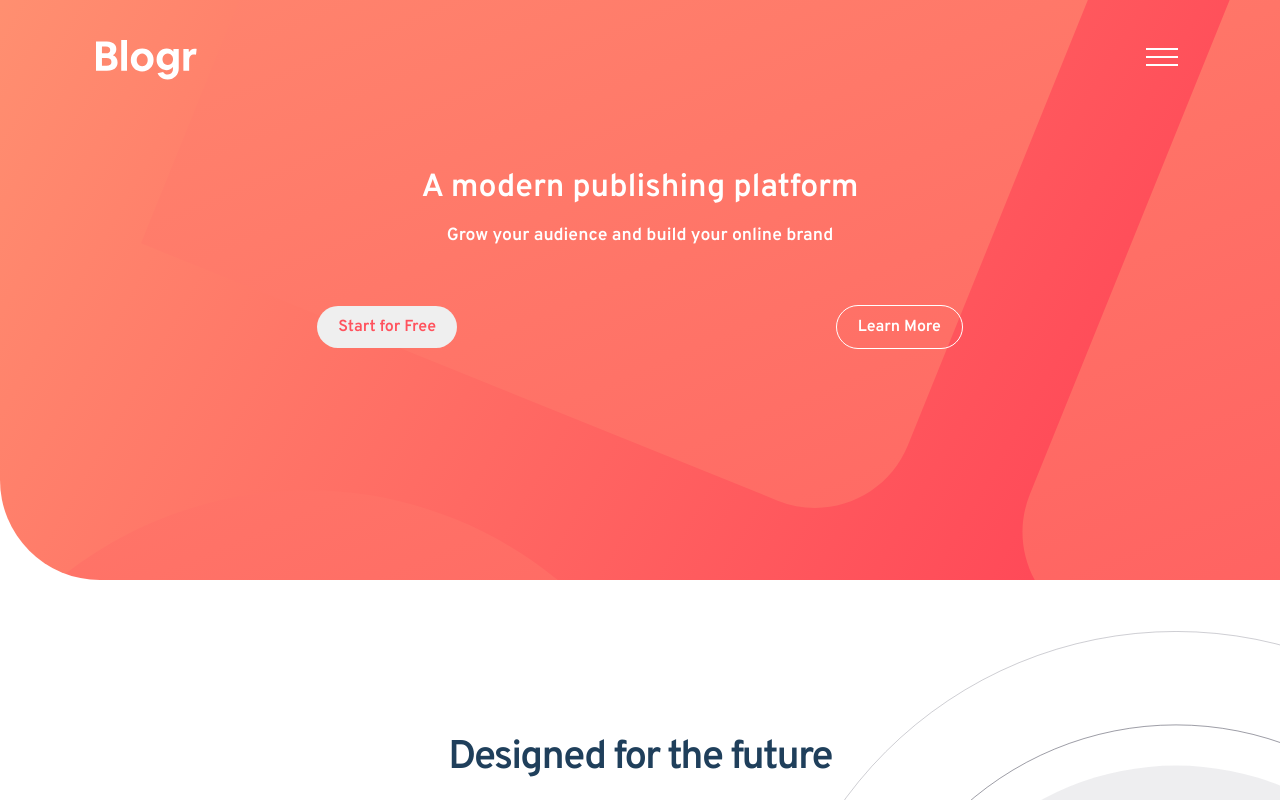
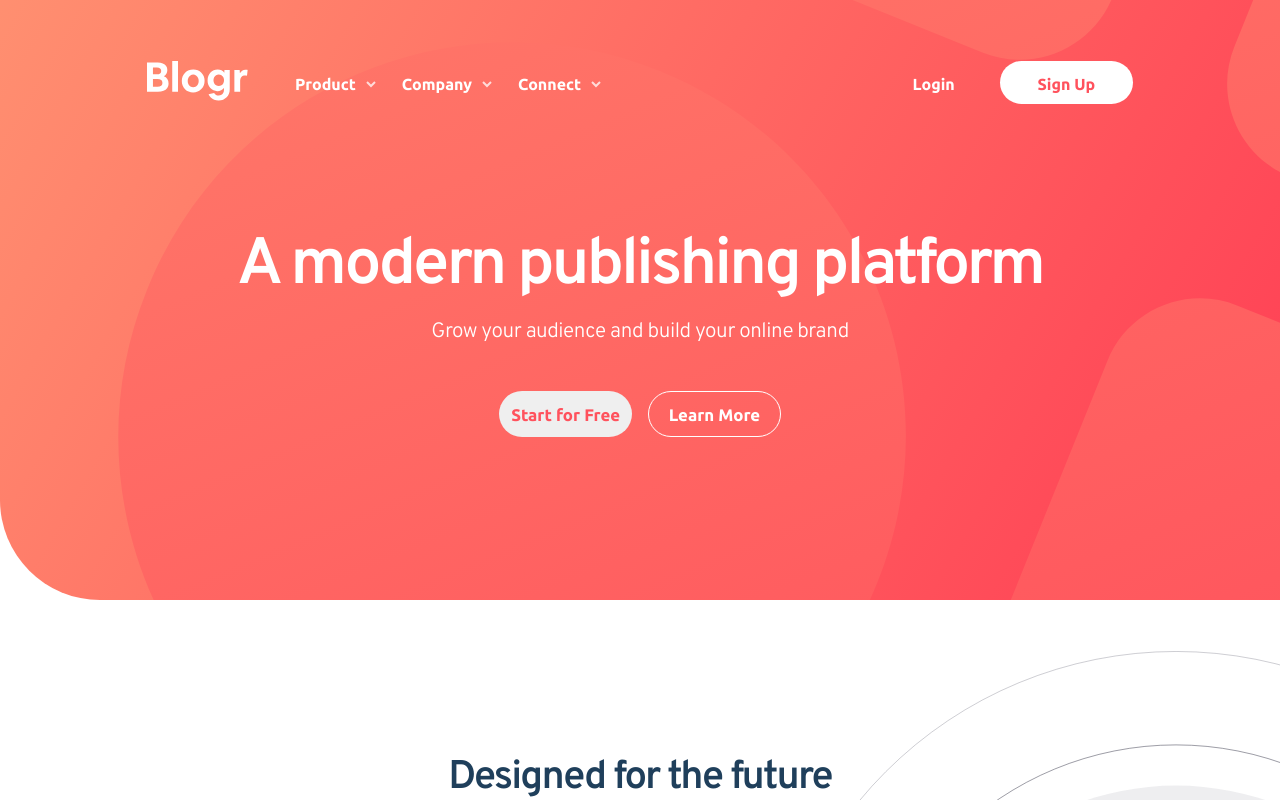
Before and after one commit to katarzyna-kw/blogr-landing, a React (Create React App) app: page / in a window 1280 px wide. Shown: the top 800 px of the page. Built offline with nearby package versions, Linux system fonts and the light colour scheme.

Commit message:
Header/Navbar styles for tablet/desktop

```diff
--- a/src/components/Header/Header.css
+++ b/src/components/Header/Header.css
@@ -2,6 +2,7 @@
   background-repeat: no-repeat;
   object-fit: cover;
   background-position: top 37% left 36%;
+  background-attachment: fixed;
   overflow: hidden;
   padding-bottom: 5rem;
   border-bottom-left-radius: var(--border-radius-lg);
@@ -9,8 +10,6 @@
   flex-flow: column nowrap;
   align-items: center;
   justify-content: flex-start;
-    min-height: 500px;
-    margin-bottom: 100px;
 }
 
 .header__head {
@@ -26,41 +25,51 @@
 .header__h2 {
   color: var(--white);
   text-align: center;
-    padding: .5rem 2.5rem;
+  padding: 0.5rem 2.5rem;
   margin: 0;
 }
 
 .header__h1 {
   font-size: 2rem;
   margin-top: 50px;
+  font-weight: 600;
 }
 
 .header__h2 {
   font-size: 1.1rem;
   margin-bottom: 50px;
+  font-weight: 300;
 }
 
 .btn__container {
   width: 80%;
   display: flex;
   flex-flow: row wrap;
-    justify-content: space-around;
-    align-items: center;
+  justify-content: center;
+}
+
+.btn__container > button:not(:last-child) {
+  margin-right: 1rem;
+}
+
+.header__btn {
+  font-family: "Ubuntu", sans-serif;
+  width: 8.3rem;
 }
 
 .btn {
   border: 0;
   border-radius: var(--border-radius-lg);
-    font-family: "Overpass", sans-serif;
   font-weight: 600;
-    padding: .7rem 1.3rem;
-    font-size: 1rem;
+  padding: 0.85rem 0.7rem 0.7rem 0.7rem;
   cursor: pointer;
-    min-width: 3rem;
 }
 
 .btn--filled {
+  font-family: "Ubuntu", sans-serif;
   color: var(--red);
+  font-size: 1.05rem;
+  width: 8.3rem;
 }
 
 .btn--filled:hover {
@@ -69,12 +78,72 @@
 }
 
 .btn--outline {
+  font-family: "Ubuntu", sans-serif;
   background-color: transparent;
   color: var(--white);
   border: 1px solid var(--white);
+  font-size: 1.05rem;
+  width: 8.3rem;
 }
 
 .btn--outline:hover {
   background-color: var(--white);
   color: var(--red);
 }
+
+@media (min-width: 700px) {
+  .header__container {
+    background-position: top 54.7% left 25.2%;
+  }
+
+  .header__head {
+    width: 90%;
+    flex-flow: row nowrap;
+    align-items: flex-start;
+    justify-content: space-around;
+    margin: 61px 0 0 0;
+    /* background-color: yellowgreen; */
+  }
+
+  .header__h1 {
+    font-size: 4.1rem;
+    margin-top: 113px;
+    letter-spacing: -0.2rem;
+  }
+
+  .header__h2 {
+    font-size: 1.3rem;
+    padding-top: 3px;
+    letter-spacing: -0.03rem;
+  }
+
+  .btn__container {
+    /* justify-content: center; */
+    margin-top: -0.75rem;
+  }
+
+  /* .btn__container>button:not(:last-child) {
+    margin-right: 1rem;
+  } */
+}
+
+@media (min-width: 1000px) {
+  .header__container {
+    min-height: 520px;
+  }
+
+  .header__head {
+    width: 77%;
+    justify-content: space-between;
+    /* background-color: tomato; */
+  }
+
+  .btn__container {
+    justify-content: center;
+    margin-top: -0.75rem;
+  }
+
+  /* .header__head>* {
+    background-color: turquoise;
+  } */
+}
--- a/src/components/Header/index.jsx
+++ b/src/components/Header/index.jsx
@@ -1,67 +1,69 @@
-import React, { useState, useEffect } from 'react'
-import Navbar from '../Navbar'
-import desktopBg from '../../images/bg-pattern-intro-desktop.svg'
-import mobileBg from '../../images/bg-pattern-intro-mobile.svg'
-import logo from '../../images/logo.svg'
-import hamburger from '../../images/icon-hamburger.svg'
-import close from '../../images/icon-close.svg'
-import './Header.css';
+import React, { useState, useEffect } from "react";
+import Navbar from "../Navbar";
+import desktopBg from "../../images/bg-pattern-intro-desktop.svg";
+import mobileBg from "../../images/bg-pattern-intro-mobile.svg";
+import logo from "../../images/logo.svg";
+import hamburger from "../../images/icon-hamburger.svg";
+import close from "../../images/icon-close.svg";
+import "./Header.css";
 
 function Header() {
-
   const [windowWidth, setWindowWidth] = useState(window.innerWidth);
-  const bgUrl = window.innerWidth >= 600 ? desktopBg : mobileBg
+  const bgUrl = window.innerWidth >= 700 ? desktopBg : mobileBg;
   const [isOpen, setIsOpen] = useState(false);
+  const isDesktop = windowWidth >= 700 ? true : false;
 
   useEffect(() => {
-    const updateBg = () => {
+    const updateWindow = () => {
       setWindowWidth(window.innerWidth);
-    }
+    };
 
-    window.addEventListener("resize", updateBg);
+    window.addEventListener("resize", updateWindow);
 
-    return () => window.removeEventListener("resize", updateBg);
-    },
-  []);
+    return () => window.removeEventListener("resize", updateWindow);
+  }, []);
 
   const handleToggle = () => {
-    setIsOpen(prev => !prev)
-  }
+    setIsOpen((prev) => !prev);
+  };
 
   return (
-    <section className="header__container" style={{backgroundImage: `url(${bgUrl}), var(--gradient-header)`, objectFit: "cover"}}>
+    <section
+      className="header__container"
+      style={{
+        backgroundImage: `url(${bgUrl}), var(--gradient-header)`,
+        objectFit: "cover",
+      }}
+    >
       <div className="header__head">
-          <img src={logo} alt="Blogr logo" />
-          {!isOpen &&
+        <img className="header__logo" src={logo} alt="Blogr logo" />
+        {!isOpen && !isDesktop && (
           <button className="navbar__btn">
             <img
               src={hamburger}
               alt="Click to open menu"
               onClick={handleToggle}
             />
-            </button>}
-          {isOpen &&
+          </button>
+        )}
+        {isOpen && !isDesktop && (
           <button className="navbar__btn">
-            <img
-              src={close}
-              alt="Click to close menu"
-              onClick={handleToggle}
-            />
-            </button>}
+            <img src={close} alt="Click to close menu" onClick={handleToggle} />
+          </button>
+        )}
+        {isDesktop && <Navbar desktop={isDesktop}/> }
       </div>
-        {isOpen && <Navbar />}
-        <h1 className="header__h1">
-          A modern publishing platform
-        </h1>
+      {isOpen && !isDesktop && <Navbar />}
+      <h1 className="header__h1">A modern publishing platform</h1>
       <h2 className="header__h2">
         Grow your audience and build your online brand
       </h2>
       <div className="btn__container">
-            <button className="btn btn--filled">Start for Free</button>
-            <button className="btn btn--outline">Learn More</button>
+        <button className="header__btn btn btn--filled">Start for Free</button>
+        <button className="header__btn btn btn--outline">Learn More</button>
       </div>
     </section>
-  )
+  );
 }
 
 export default Header;
--- a/src/components/Navbar/Navbar.css
+++ b/src/components/Navbar/Navbar.css
@@ -13,13 +13,27 @@
 }
 
 .navbar__nav {
-    width: 85%;
+  display: flex;
+  flex-flow: column nowrap;
+  align-items: center;
+  justify-content: center;
+  width: 100%;
+}
+
+.navbar__item {
+  width: 100%;
+  display: flex;
   padding-top: 30px;
+  flex-flow: column wrap;
+  justify-content: center;
+  align-items: center;
 }
 
 .navbar__section {
   list-style-type: none;
   padding: 0;
+  width: 85%;
+  font-family: "Overpass", sans-serif;
 }
 
 .navbar__btn {
@@ -30,6 +44,11 @@
   font-family: "Overpass", sans-serif;
   font-size: 1.4rem;
   font-weight: 600;
+  display: flex;
+  flex-flow: row nowrap;
+  align-items: center;
+  justify-content: center;
+  width: 8.3rem;
 }
 
 .navbar__btn--active {
@@ -52,6 +71,7 @@
   font-size: 1.4rem;
   width: 100%;
   padding: 10px 0;
+  cursor: pointer;
 }
 
 .navbar__link:hover {
@@ -65,6 +85,12 @@
   padding: 25px 0 10px 0;
 }
 
+.navbar__link:nth-last-child(1) {
+  border-bottom-left-radius: var(--border-radius-sm);
+  border-bottom-right-radius: var(--border-radius-sm);
+  padding: 10px 0 25px 0;
+}
+
 .navbar__divider {
   background-color: var(--gray);
   width: 90%;
@@ -72,7 +98,7 @@
   margin-top: 20px;
 }
 
-.navbar__btn-container {
+.navbar__btn__container {
   display: flex;
   flex-flow: column nowrap;
   justify-content: space-around;
@@ -84,17 +110,161 @@
 .btn--borderless {
   background-color: transparent;
   color: var(--headings);
+  font-size: 1.05rem;
 }
 
 .btn--borderless:hover {
-    background-color: var(--gray);
+  text-decoration: underline;
 }
 
 .btn--gradient {
   background: var(--gradient-header);
   color: var(--white);
+  font-size: 1.05rem;
 }
 
 .btn--gradient:hover {
   background: linear-gradient(120deg, var(--light-red), var(--red));
 }
+
+@media (min-width: 700px) {
+  .navbar {
+    position: static;
+    background-color: transparent;
+    box-shadow: none;
+    flex-flow: row nowrap;
+    align-items: flex-start;
+    justify-content: space-between;
+    margin-top: 0rem;
+    padding: 0 0rem 0 1rem;
+  }
+
+  .navbar__nav {
+    display: grid;
+    grid-template-columns: repeat(3, auto);
+    align-items: center;
+    justify-items: center;
+  }
+
+  .navbar__item {
+    margin: 0;
+    padding: 0;
+    margin-top: 13px;
+  }
+
+  .navbar__btn {
+    font-family: "Ubuntu", sans-serif;
+    font-size: 0.8rem;
+    color: var(--white);
+    margin: 0;
+    padding-left: 0;
+    display: flex;
+    flex-flow: row nowrap;
+    align-items: center;
+    width: auto;
+  }
+
+  .navbar__btn:hover {
+    text-decoration: underline;
+  }
+
+  .navbar__section {
+    box-shadow: rgba(0, 0, 0, 0.35) 0px 5px 15px;
+    text-align: left;
+    background-color: var(--white);
+    border-radius: var(--border-radius-sm);
+    position: absolute;
+    width: 100%;
+    top: 51px;
+    margin-left: 1.2rem;
+    width: 10.5rem;
+    height: auto;
+    font-family: "Ubuntu", sans-serif;
+  }
+
+  .navbar__link {
+    background-color: transparent;
+    color: #000;
+    width: 100%;
+    font-size: 0.8rem;
+    padding: 10px 0 10px 1.5rem;
+  }
+
+  .navbar__link:nth-of-type(1) {
+    padding: 10px 0 10px 1.5rem;
+  }
+
+  .navbar__link:nth-last-child(1) {
+    padding: 10px 0 25px 1.5rem;
+  }
+
+  .navbar__link:hover {
+    text-decoration: none;
+    font-weight: bold;
+  }
+
+  .navbar__btn__container {
+    display: grid;
+    grid-template-columns: repeat(2, auto);
+    grid-gap: 0rem;
+    min-height: 30px;
+    margin-top: 0;
+  }
+
+  .navbar__arrow {
+    padding: 2px 0 2px 10px;
+    margin-right: 20px;
+  }
+
+  .navbar__arrow--reverse {
+    padding: 2px 10px 2px 0;
+    margin-right: 20px;
+  }
+
+  .btn--borderless {
+    color: var(--white);
+  }
+
+  .btn--gradient {
+    background: var(--white);
+    color: var(--red);
+    font-weight: 600;
+  }
+
+  .btn--gradient:hover {
+    background: var(--light-red);
+    color: var(--white);
+  }
+
+  .btn--borderless,
+  .btn--gradient {
+    font-size: 0.8rem;
+    width: 6rem;
+  }
+}
+
+@media (min-width: 1115px) {
+  .navbar {
+    padding: 0 0rem 0 0rem;
+    justify-content: space-between;
+  }
+
+  .navbar__nav {
+    width: auto;
+  }
+
+  .navbar__btn,
+  .btn--gradient,
+  .btn--borderless {
+    font-size: 1rem;
+  }
+
+  .btn--gradient,
+  .btn--borderless {
+    width: 8.3rem;
+  }
+
+  .navbar__link {
+    font-size: 1rem;
+  }
+}
--- a/src/components/Navbar/index.jsx
+++ b/src/components/Navbar/index.jsx
@@ -1,94 +1,129 @@
-import React, {useState} from 'react'
-import upArrow from '../../images/icon-arrow-dark.svg'
-import { navbarLinks, navbarProducts, navbarContact, navbarConnect } from '../../data';
-import './Navbar.css';
+import React, { useState } from "react";
+import upArrow from "../../images/icon-arrow-dark.svg";
+import upArrowDesktop from "../../images/icon-arrow-light.svg";
+import { navbarProducts, navbarContact, navbarConnect } from "../../data";
+import "./Navbar.css";
 
-function Navbar() {
-
-  const [productIsOpen, setProductIsOpen] = useState(false)
-  const [companyIsOpen, setCompanyIsOpen] = useState(false)
-  const [connectIsOpen, setConnectIsOpen] = useState(false)
+function Navbar({ desktop }) {
+  const arrow = window.innerWidth >= 700 ? upArrowDesktop : upArrow;
+  const [productIsOpen, setProductIsOpen] = useState(false);
+  const [companyIsOpen, setCompanyIsOpen] = useState(false);
+  const [connectIsOpen, setConnectIsOpen] = useState(false);
 
   const handleProductToggle = () => {
-    setProductIsOpen(prev => !prev)
-  }
+    setProductIsOpen((prev) => !prev);
+    setCompanyIsOpen(false);
+    setConnectIsOpen(false);
+  };
 
   const handleCompanyToggle = () => {
-    setCompanyIsOpen(prev => !prev)
-  }
+    setCompanyIsOpen((prev) => !prev);
+    setProductIsOpen(false);
+    setConnectIsOpen(false);
+  };
 
   const handleConnectToggle = () => {
-    setConnectIsOpen(prev => !prev)
-  }
+    setConnectIsOpen((prev) => !prev);
+    setProductIsOpen(false);
+    setCompanyIsOpen(false);
+  };
 
   return (
-  <div className='navbar'>
+    <div className="navbar">
+      <div className="navbar__nav">
         {navbarProducts.map((item) => (
-      <nav className="navbar__nav">
-        <button className={productIsOpen ? "navbar__btn navbar__btn--active" : "navbar__btn"} onClick={handleProductToggle}>
+          <nav className="navbar__item">
+            <button
+              className={
+                productIsOpen
+                  ? "navbar__btn navbar__btn--active"
+                  : "navbar__btn"
+              }
+              onClick={handleProductToggle}
+            >
               {item.category}
-            <img className={productIsOpen ? "navbar__arrow--reverse" : "navbar__arrow"} src={upArrow} alt="click to open links for this category" />
+              <img
+                className={
+                  productIsOpen ? "navbar__arrow--reverse" : "navbar__arrow"
+                }
+                src={arrow}
+                alt="click to open links for this category"
+              />
             </button>
-        {productIsOpen &&
+            {productIsOpen && (
               <ul className="navbar__section">
                 {item.links.map((link) => (
                   <li className="navbar__link">{link}</li>
                 ))}
               </ul>
-        }
+            )}
           </nav>
         ))}
         {navbarContact.map((item) => (
-      <nav className="navbar__nav">
-        <button className={companyIsOpen ? "navbar__btn navbar__btn--active" : "navbar__btn"} onClick={handleCompanyToggle}>
+          <nav className="navbar__item">
+            <button
+              className={
+                companyIsOpen
+                  ? "navbar__btn navbar__btn--active"
+                  : "navbar__btn"
+              }
+              onClick={handleCompanyToggle}
+            >
               {item.category}
-          <img className={companyIsOpen ? "navbar__arrow--reverse" : "navbar__arrow"} src={upArrow} alt="click to open links for this category" />
+              <img
+                className={
+                  companyIsOpen ? "navbar__arrow--reverse" : "navbar__arrow"
+                }
+                src={arrow}
+                alt="click to open links for this category"
+              />
             </button>
-      {companyIsOpen &&
+            {companyIsOpen && (
               <ul className="navbar__section">
                 {item.links.map((link) => (
                   <li className="navbar__link">{link}</li>
                 ))}
               </ul>
-        }
+            )}
           </nav>
         ))}
 
         {navbarConnect.map((item) => (
-      <nav className="navbar__nav">
-        <button className={connectIsOpen ? "navbar__btn navbar__btn--active" : "navbar__btn"} onClick={handleConnectToggle}>
+          <nav className="navbar__item">
+            <button
+              className={
+                connectIsOpen
+                  ? "navbar__btn navbar__btn--active"
+                  : "navbar__btn"
+              }
+              onClick={handleConnectToggle}
+            >
               {item.category}
-          <img className={connectIsOpen ? "navbar__arrow--reverse" : "navbar__arrow"} src={upArrow} alt="click to open links for this category" />
+              <img
+                className={
+                  connectIsOpen ? "navbar__arrow--reverse" : "navbar__arrow"
+                }
+                src={arrow}
+                alt="click to open links for this category"
+              />
             </button>
-        {connectIsOpen &&
+            {connectIsOpen && (
               <ul className="navbar__section">
                 {item.links.map((link) => (
                   <li className="navbar__link">{link}</li>
                 ))}
               </ul>
-        }
+            )}
           </nav>
         ))}
-    {/* {navbarLinks.map((item) => (
-      <ul className="navbar__section">
-        {item.category}
-        <img className="navbar__arrow--dark" src={upArrow} alt="click to open links for this category" />
-        {item.links.map((link) => (
-          <li className='navbar__link'>{link}</li>
-        ))}
-      </ul>
-    ))} */}
-    <div className="navbar__divider"></div>
-    <div className="navbar__btn-container">
-      <button className='btn btn--borderless'>
-        Login
-      </button>
-      <button className='btn btn--gradient'>
-        Sign Up
-      </button>
+      </div>
+      {!desktop && <div className="navbar__divider"></div>}
+      <div className="navbar__btn__container">
+        <button className="navbar__btn btn btn--borderless">Login</button>
+        <button className="navbar__btn btn btn--gradient">Sign Up</button>
       </div>
     </div>
-  )
+  );
 }
 
 export default Navbar;
```
Also changed, not shown: package.json (line endings or trailing spaces). Lines whose indentation alone changed are shown as unchanged.
